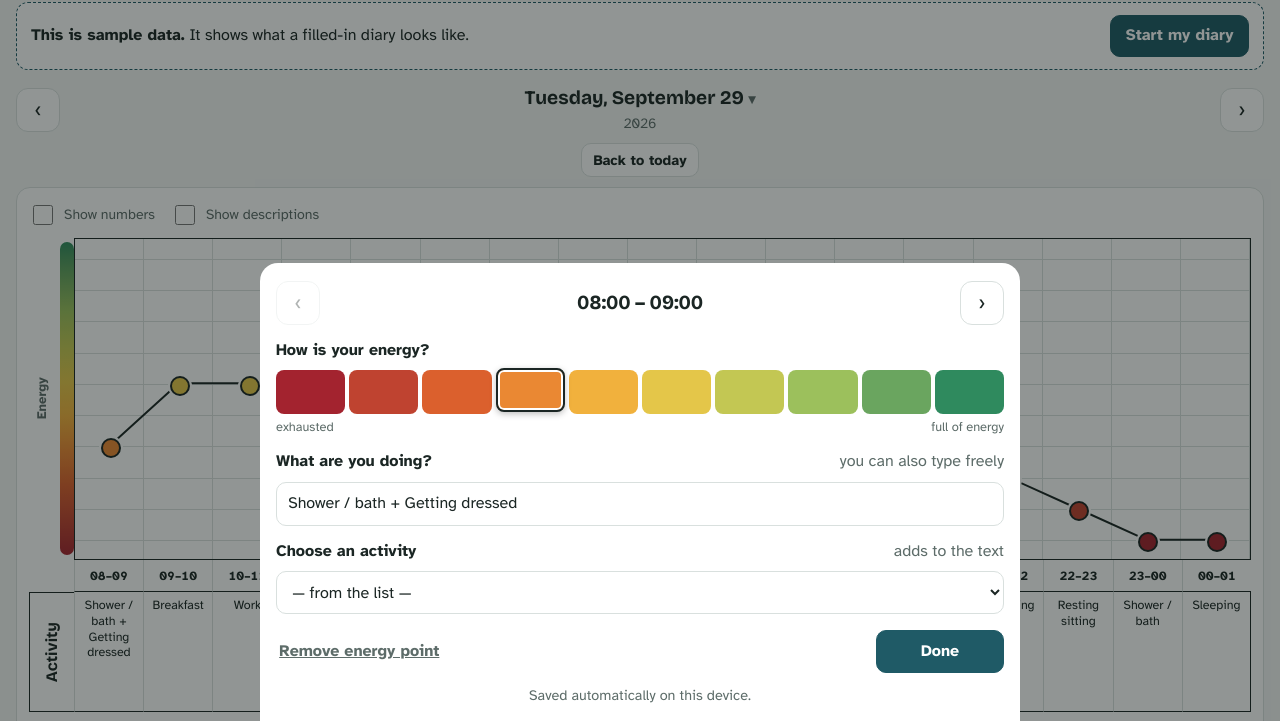
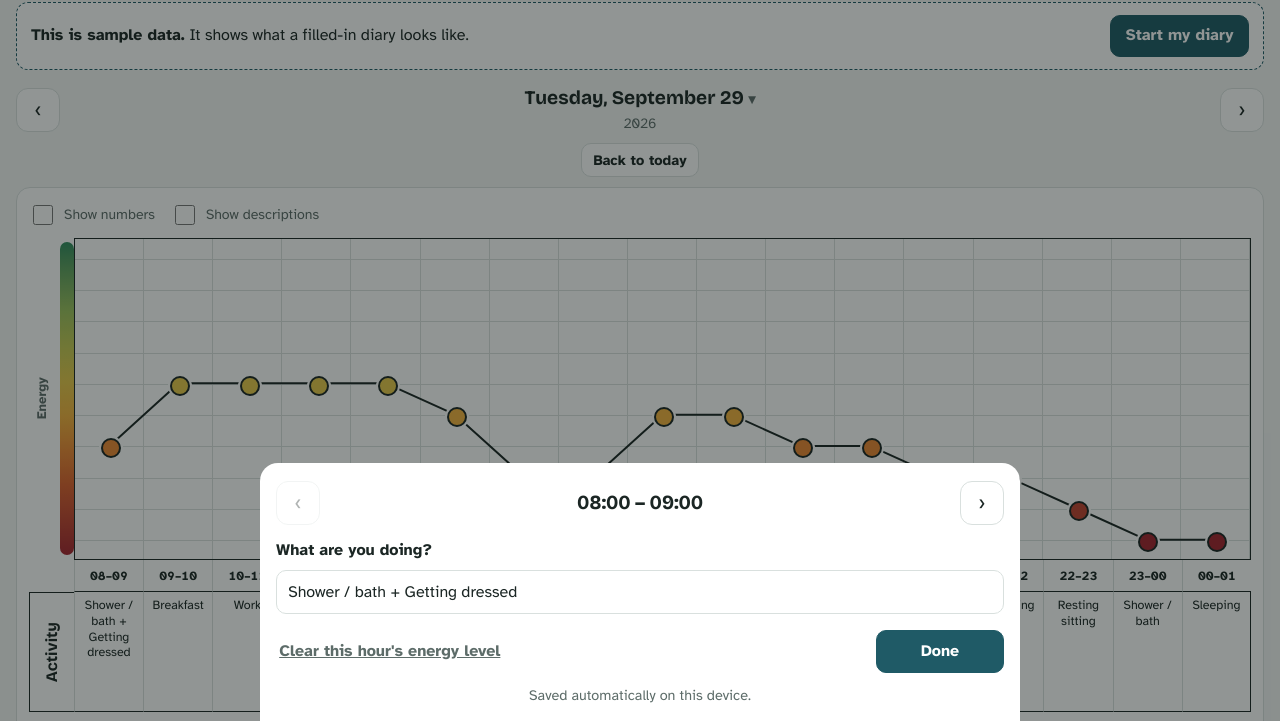
Before and after one commit to vblncs/dormouse-diary, a website with bundled scripts: page public/index.html in a window 1280 px wide. Both pictures are taken after a click on the button "Shower / bath + Getting dressed". Shown: the part 76-797 px from the top of the page. Built offline with nearby package versions, Linux system fonts and the light colour scheme.

Commit message:
remove energy level shortcuts, enhance frequent activities logic, and update UI for activity suggestions

```diff
--- a/public/css/styles.css
+++ b/public/css/styles.css
@@ -732,35 +732,6 @@ textarea {
   font-weight: 700;
   color: var(--fg);
 }
-/* energy shortcut: the same 1–10 scale as the chart, low on the left */
-.levels {
-  display: grid;
-  grid-template-columns: repeat(10, 1fr);
-  gap: 4px;
-}
-.level {
-  min-height: 44px;
-  border: 2px solid transparent;
-  border-radius: 8px;
-  font-weight: 700;
-  font-variant-numeric: tabular-nums;
-  cursor: pointer;
-}
-.level[aria-pressed="true"] {
-  border-color: var(--fg);
-  box-shadow:
-    0 0 0 2px var(--surface) inset,
-    0 2px 6px rgba(0, 0, 0, 0.25);
-  transform: translateY(-2px);
-}
-.level-ends {
-  display: flex;
-  justify-content: space-between;
-  gap: 8px;
-  margin-top: 4px;
-  font-size: 0.8rem;
-  color: var(--muted);
-}
 .chips {
   display: flex;
   flex-wrap: wrap;
--- a/public/js/analysis.js
+++ b/public/js/analysis.js
@@ -1,6 +1,6 @@
 // Summaries computed from the diary. Pure functions, used by the views and the tests.
 
-import { ACTIVITY_SEPARATOR } from "./config.js";
+import { ACTIVITY_SEPARATOR, FREQUENT_MAX, FREQUENT_MIN_USES } from "./config.js";
 import { getDay } from "./diary.js";
 
 /** Arithmetic mean, or null for an empty list. */
@@ -61,7 +61,7 @@ export function activityStats(diary, keys, limit = 15) {
  * The activities recorded most often (each part of "A + B" counts separately), most frequent first.
  * Used for the quick-pick buttons in the activity panel.
  */
-export function frequentActivities(diary, limit = 6) {
+export function frequentActivities(diary, limit = FREQUENT_MAX, minUses = FREQUENT_MIN_USES) {
   const counts = new Map();
   for (const day of Object.values(diary.days)) {
     for (const entry of Object.values(day.hours)) {
@@ -76,6 +76,7 @@ export function frequentActivities(diary, limit = 6) {
     }
   }
   return [...counts.values()]
+    .filter((item) => item.count >= minUses)
     .sort((a, b) => b.count - a.count || a.name.localeCompare(b.name))
     .slice(0, limit)
     .map((item) => item.name);
--- a/public/js/config.js
+++ b/public/js/config.js
@@ -19,6 +19,11 @@ export const DEFAULT_SETTINGS = Object.freeze({ start: 8, end: 24 });
 export const RANGE_OPTIONS = Object.freeze([7, 14, 30]);
 export const DEFAULT_RANGE = 14;
 
+/** Quick-pick buttons in the activity panel: at most this many… */
+export const FREQUENT_MAX = 6;
+/** …of the activities recorded at least this many times (a one-off is not "frequent"). */
+export const FREQUENT_MIN_USES = 2;
+
 /** Separator used when several activities are combined in one hour. */
 export const ACTIVITY_SEPARATOR = " + ";
 
--- a/public/js/diary.js
+++ b/public/js/diary.js
@@ -157,7 +157,7 @@ export function appendActivity(text, activity) {
 }
 
 /**
- * Activities the person typed themselves (not in any built-in list), for the dropdown.
+ * Activities the person typed themselves (not in any built-in list), for the suggestions while typing.
  * @param {Iterable<string>} builtIn
  */
 export function customActivities(diary, builtIn, locale, limit = 30) {
--- a/public/js/i18n/de.js
+++ b/public/js/i18n/de.js
@@ -64,16 +64,10 @@ export default {
   restoreQ: "Die Sicherung ersetzt alle aktuellen Daten im Tagebuch. Fortfahren?",
   restoreYes: "Ja, wiederherstellen",
   pickDate: "Tag auswählen",
-  pickLabel: "Aktivität auswählen",
   pickHint: "wird zum Text hinzugefügt",
-  pickNone: "— aus der Liste —",
-  own: "Deine Aktivitäten",
   doing: "Was machst du gerade?",
-  doingHint: "du kannst auch frei schreiben",
   doingPh: "z. B. Frühstück + Katze versorgen",
-  energyQ: "Wie ist deine Energie?",
-  levelAria: (n) => `Stufe ${n} von 10`,
-  removePoint: "Energiepunkt entfernen",
+  removePoint: "Energiewert dieser Stunde löschen",
   heatTitle: "Energiekarte",
   heatSub: (n, r) => `${n} von ${r} Tagen ausgefüllt. Tippe auf ein Datum, um es zu öffnen.`,
   nDays: (n) => `${n} Tage`,
--- a/public/js/i18n/en.js
+++ b/public/js/i18n/en.js
@@ -62,16 +62,10 @@ export default {
   restoreQ: "The backup will replace all the data currently in the diary. Continue?",
   restoreYes: "Yes, restore",
   pickDate: "Choose a day",
-  pickLabel: "Choose an activity",
   pickHint: "adds to the text",
-  pickNone: "— from the list —",
-  own: "Your activities",
   doing: "What are you doing?",
-  doingHint: "you can also type freely",
   doingPh: "e.g. Breakfast + looking after the cat",
-  energyQ: "How is your energy?",
-  levelAria: (n) => `Level ${n} of 10`,
-  removePoint: "Remove energy point",
+  removePoint: "Clear this hour's energy level",
   heatTitle: "Energy map",
   heatSub: (n, r) => `${n} of ${r} days filled in. Tap a date to open it.`,
   nDays: (n) => `${n} days`,
--- a/public/js/i18n/fr.js
+++ b/public/js/i18n/fr.js
@@ -64,16 +64,10 @@ export default {
   restoreQ: "La sauvegarde remplacera toutes les données actuelles du journal. Continuer ?",
   restoreYes: "Oui, restaurer",
   pickDate: "Choisir un jour",
-  pickLabel: "Choisir une activité",
   pickHint: "s'ajoute au texte",
-  pickNone: "— dans la liste —",
-  own: "Tes activités",
   doing: "Que fais-tu ?",
-  doingHint: "tu peux aussi écrire librement",
   doingPh: "ex. Petit-déjeuner + m'occuper du chat",
-  energyQ: "Comment est ton énergie ?",
-  levelAria: (n) => `Niveau ${n} sur 10`,
-  removePoint: "Retirer le point d'énergie",
+  removePoint: "Effacer le niveau d'énergie de cette heure",
   heatTitle: "Carte de l'énergie",
   heatSub: (n, r) => `${n} jours remplis sur ${r}. Touche une date pour l'ouvrir.`,
   nDays: (n) => `${n} jours`,
--- a/public/js/i18n/it.js
+++ b/public/js/i18n/it.js
@@ -62,16 +62,10 @@ export default {
   restoreQ: "Il backup sostituirà tutti i dati attualmente nel diario. Continuare?",
   restoreYes: "Sì, ripristina",
   pickDate: "Scegli un giorno",
-  pickLabel: "Scegli un'attività",
   pickHint: "si aggiunge al testo",
-  pickNone: "— dall'elenco —",
-  own: "Le tue attività",
   doing: "Cosa stai facendo?",
-  doingHint: "puoi anche scrivere liberamente",
   doingPh: "es. Colazione + occuparmi del gatto",
-  energyQ: "Come va la tua energia?",
-  levelAria: (n) => `Livello ${n} su 10`,
-  removePoint: "Togli il punto di energia",
+  removePoint: "Cancella il livello di energia di quest'ora",
   heatTitle: "Mappa dell'energia",
   heatSub: (n, r) => `${n} giorni compilati su ${r}. Tocca una data per aprirla.`,
   nDays: (n) => `${n} giorni`,
--- a/public/js/ui/activity-sheet.js
+++ b/public/js/ui/activity-sheet.js
@@ -1,16 +1,20 @@
-// Panel for one hour: its energy level (a shortcut for the chart) and its activity.
-// Like the rest of the app it saves automatically:
+// Panel for the activity of one hour. Like the rest of the app it saves automatically:
 // whatever is typed is kept when the panel is closed or when moving to another hour.
 
 import { frequentActivities } from "../analysis.js";
 import { appendActivity, customActivities, getEntry, slotHours } from "../diary.js";
 import { hourLabel } from "../dates.js";
 import { LANGUAGES, TRANSLATIONS } from "../i18n/index.js";
-import { LEVELS } from "../scale.js";
 import { debounce, escapeHtml, hideToast, qs } from "./dom.js";
 
 /** All built-in activity names in every language (so switching language doesn't make them "custom"). */
 const BUILT_IN = LANGUAGES.flatMap((code) => TRANSLATIONS[code].acts.flatMap(([, items]) => items));
+
+/** Suggestions while typing: the person's own activities first, then the built-in ones in their language. */
+function suggestions(app) {
+  const own = customActivities(app.diary, BUILT_IN, app.lang);
+  return [...own, ...app.t.acts.flatMap(([, items]) => items)];
+}
 
 export function openActivitySheet(app, hour) {
   const root = qs("#sheet-root");
@@ -22,7 +26,6 @@ export function openActivitySheet(app, hour) {
     const entry = getEntry(app.diary, app.dayKey, currentHour) ?? {};
     const hours = slotHours(app.diary.settings);
     const index = hours.indexOf(currentHour);
-    const own = customActivities(app.diary, BUILT_IN, app.lang);
     const frequent = app.isSample ? [] : frequentActivities(app.diary);
 
     root.innerHTML = `<div class="overlay" id="overlay">
@@ -32,14 +35,11 @@ export function openActivitySheet(app, hour) {
           <h3 id="sheet-title">${hourLabel(currentHour)} – ${hourLabel(currentHour + 1)}</h3>
           <button class="iconbtn" id="sheet-next" aria-label="${escapeHtml(t.nextHour)}" ${index >= hours.length - 1 ? "disabled" : ""}>›</button>
         </div>
-        <div class="label"><span class="label-text" id="energy-q">${escapeHtml(t.energyQ)}</span></div>
-        <div class="levels" role="group" aria-labelledby="energy-q">${LEVELS.map(
-          (l) =>
-            `<button type="button" class="level" data-level="${l.value}" aria-pressed="${entry.e === l.value}" aria-label="${escapeHtml(t.levelAria(l.value))}" style="background:${l.color};color:${l.textColor}">${app.legend.numbers ? l.value : ""}</button>`,
-        ).join("")}</div>
-        <div class="level-ends" aria-hidden="true"><span>${escapeHtml(t.bands[0][2])}</span><span>${escapeHtml(t.bands.at(-1)[2])}</span></div>
-        <div class="label"><label for="activity-text">${escapeHtml(t.doing)}</label><span>${escapeHtml(t.doingHint)}</span></div>
-        <input type="text" id="activity-text" value="${escapeHtml(entry.n ?? "")}" placeholder="${escapeHtml(t.doingPh)}" enterkeyhint="done">
+        <div class="label"><label for="activity-text">${escapeHtml(t.doing)}</label></div>
+        <input type="text" id="activity-text" value="${escapeHtml(entry.n ?? "")}" placeholder="${escapeHtml(t.doingPh)}" enterkeyhint="done" list="activity-suggestions" autocomplete="off">
+        <datalist id="activity-suggestions">${suggestions(app)
+          .map((a) => `<option value="${escapeHtml(a)}"></option>`)
+          .join("")}</datalist>
         ${
           frequent.length
             ? `<div class="label"><span class="label-text">${escapeHtml(t.frequent)}</span><span>${escapeHtml(t.pickHint)}</span></div>
@@ -48,21 +48,8 @@ export function openActivitySheet(app, hour) {
           .join("")}</div>`
             : ""
         }
-        <div class="label"><label for="activity-pick">${escapeHtml(t.pickLabel)}</label>${
-          frequent.length ? "" : `<span>${escapeHtml(t.pickHint)}</span>`
-        }</div>
-        <select id="activity-pick">
-          <option value="">${escapeHtml(t.pickNone)}</option>
-          ${own.length ? `<optgroup label="${escapeHtml(t.own)}">${own.map((a) => `<option>${escapeHtml(a)}</option>`).join("")}</optgroup>` : ""}
-          ${t.acts
-            .map(
-              ([group, items]) =>
-                `<optgroup label="${escapeHtml(group)}">${items.map((a) => `<option>${escapeHtml(a)}</option>`).join("")}</optgroup>`,
-            )
-            .join("")}
-        </select>
         <div class="sheet-actions">
-          <button class="btn link" id="sheet-clear-energy" ${entry.e ? "" : "hidden"}>${escapeHtml(t.removePoint)}</button>
+          ${entry.e ? `<button class="btn link" id="sheet-clear-energy">${escapeHtml(t.removePoint)}</button>` : ""}
           <span class="grow"></span>
           <button class="btn primary wide" id="sheet-done">${escapeHtml(t.done)}</button>
         </div>
@@ -92,34 +79,12 @@ export function openActivitySheet(app, hour) {
       close();
     };
 
-    const levelButtons = [...root.querySelectorAll(".level")];
-    const clearEnergy = qs("#sheet-clear-energy", root);
-    levelButtons.forEach((button) =>
-      button.addEventListener("click", () => {
-        const level = Number(button.dataset.level);
-        if (getEntry(app.diary, app.dayKey, currentHour)?.e === level) return;
-        if (app.setEnergy(currentHour, level, { render: false })) {
-          // the sample was replaced by an empty diary: show this hour of the new day, not the sample's text
-          show(currentHour);
-          return;
-        }
-        levelButtons.forEach((b) => b.setAttribute("aria-pressed", String(b === button)));
-        clearEnergy.hidden = false;
-      }),
-    );
-
     root.querySelectorAll(".chip").forEach((chip) =>
       chip.addEventListener("click", () => {
         input.value = appendActivity(input.value, chip.dataset.activity);
         keep();
       }),
     );
-    qs("#activity-pick", root).addEventListener("change", (event) => {
-      if (!event.target.value) return;
-      input.value = appendActivity(input.value, event.target.value);
-      event.target.value = "";
-      keep();
-    });
     input.addEventListener("keydown", (event) => {
       if (event.key !== "Enter") return;
       event.preventDefault();
@@ -129,7 +94,7 @@ export function openActivitySheet(app, hour) {
     qs("#sheet-next", root).addEventListener("click", () => goTo(hours[index + 1]));
     qs("#sheet-done", root).addEventListener("click", done);
     qs("#overlay", root).addEventListener("click", (event) => event.target.id === "overlay" && done());
-    clearEnergy.addEventListener("click", () => {
+    qs("#sheet-clear-energy", root)?.addEventListener("click", () => {
       keep();
       app.beginUndoableChange();
       app.setEnergy(currentHour, null, { render: false });
```
Also changed, not shown: tests/analysis.test.js (+8 -1 lines).
